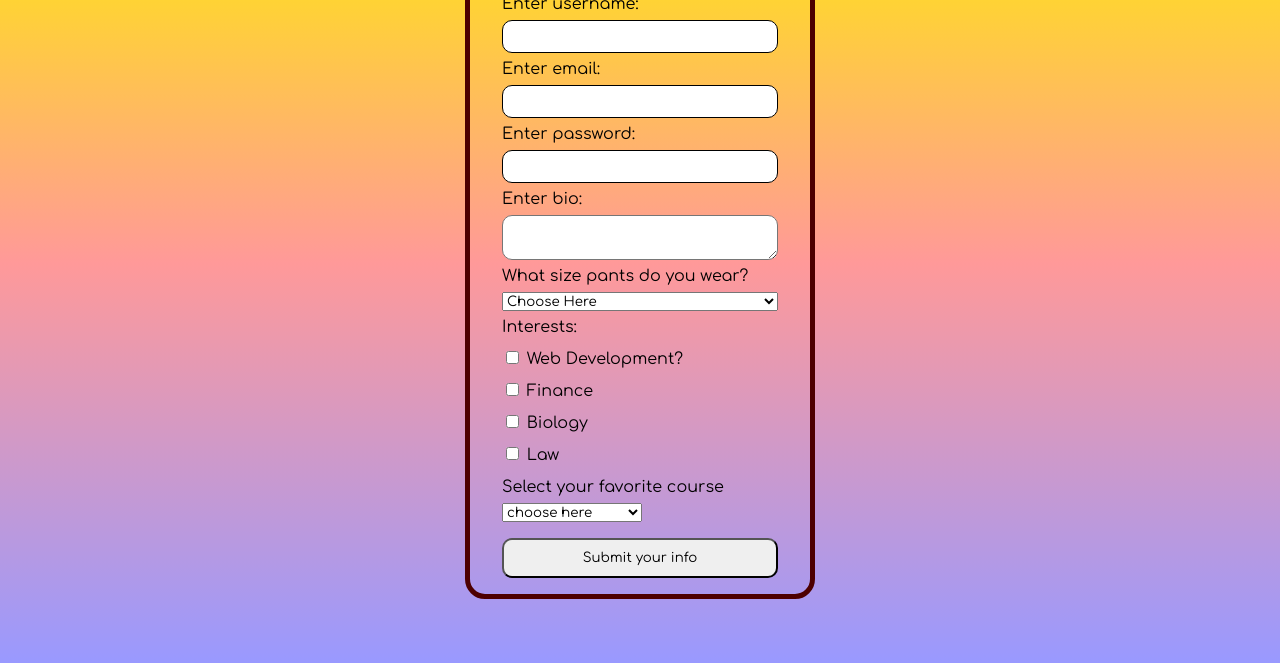
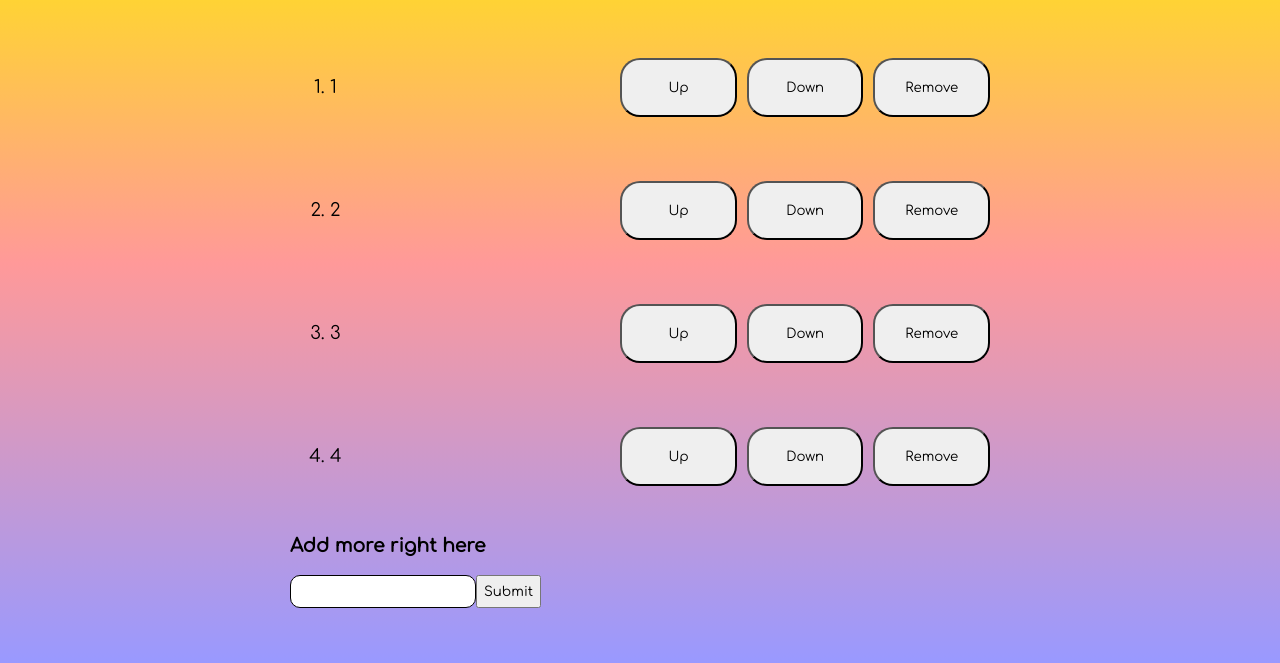
Before and after one commit to fosteeco/random-website-testing, a plain HTML site: page java-list.html in a window 1280 px wide. Shown: the part 137-800 px from the top of the page. Drawn offline with Linux system fonts and the light colour scheme.

Commit message:
Adding java-list project

```diff
--- a/java-list.html
+++ b/java-list.html
@@ -7,80 +7,24 @@
     <title>Java List Example</title>
     <link rel="stylesheet" href="style.css" />
     <!-- <script src="script.js" defer></script> -->
-    <script src="javaslist.js"></script>
+    <script src="javaslist.js" defer></script>
   </head>
   <body>
     <div class="wrapper">
-      <div class="form-content">
-        <h1>Simple Sign Up form</h1>
-        <form>
-          <label for="name">Enter username: </label>
-          <input type="text" id="name" name="user_name" />
-          <label for="email">Enter email:</label>
-          <input type="email" id="email" name="user_email" />
-          <label for="password">Enter password: </label>
-          <input type="password" id="password" name="user_password" />
-          <label for="bio">Enter bio:</label>
-          <textarea name="user_bio" id="bio"></textarea>
-          <label for="pantsize">What size pants do you wear?</label>
-          <select name="user_pantsize" id="pantsize">
-            <option value="" selected disabled hidden>Choose Here</option>
-            <option value="small">Small</option>
-            <option value="medium">Medium</option>
-            <option value="large">Large</option>
-          </select>
-          <label>Interests:</label>
-          <div class="checkbox-wrapper">
-            <input
-              type="checkbox"
-              id="in_web"
-              value="interest_web"
-              name="user_interest"
-            />
-            <label for="in_web">Web Development?</label><br />
-            <input
-              type="checkbox"
-              id="in_finance"
-              value="interest_finance"
-              name="user_interest"
-            />
-            <label for="in_finance">Finance</label><br />
-            <input
-              type="checkbox"
-              id="in_biology"
-              value="interest_biology"
-              name="user_interest"
-            />
-            <label for="in_biology">Biology</label><br />
-            <input
-              type="checkbox"
-              id="in_law"
-              value="interest_law"
-              name="user_interest"
-            />
-            <label for="in_law">Law</label><br />
-            <label for="courses">Select your favorite course</label>
-            <select name="user_courses" id="courses">
-              <option value="" selected disabled hidden>choose here</option>
-              <optgroup label="Math">
-                <option value="linear-algebra">Linear Algebra</option>
-                <option value="discrete-math">Discrete Math</option>
-                <option value="calculus-1">Calculus 1</option>
-              </optgroup>
-              <optgroup label="English/Writing">
-                <option value="english-101">English 101</option>
-                <option value="english-102">English 102</option>
-                <option value="english-103">English 103</option>
-              </optgroup>
-              <optgroup label="Science">
-                <option value="physics-101">Physics 101</option>
-                <option value="chemistry-101">Chemistry 101</option>
-                <option value="biology-101">Biology 101</option>
-              </optgroup>
-            </select>
-          </div>
-          <button type="submit">Submit your info</button>
-        </form>
+      <h1>Recreating List from Treehouse</h1>
+      <h2>Rank your favorite fruits</h2>
+      <div class="fruit-content-wrap">
+        <ol class="fruit-list">
+          <li><span class="fruit-span"> 1</span></li>
+          <li><span class="fruit-span"> 2</span></li>
+          <li><span class="fruit-span"> 3</span></li>
+          <li><span class="fruit-span"> 4</span></li>
+        </ol>
+        <h3>Add more right here</h3>
+        <div class="input-wrapper">
+          <input type="text" />
+          <button type="submit" id="add-fruit">Submit</button>
+        </div>
       </div>
     </div>
   </body>
--- a/javaslist.js
+++ b/javaslist.js
@@ -0,0 +1,87 @@
+const fruitList = document.querySelector("ol.fruit-list");
+// Add buttons to li items
+
+const createLi = (fruitName) => {
+  let fullSpan = document.createElement("span");
+  fullSpan.classList.add("li-content-wrap");
+  let span = document.createElement("span");
+  span.classList.add("fruit-span");
+  let newLi = document.createElement("li");
+  let upButton = document.createElement("button");
+  upButton.innerText = "Up";
+  upButton.classList.add("up");
+  let downButton = document.createElement("button");
+  downButton.classList.add("down");
+  downButton.innerText = "Down";
+  let removeButton = document.createElement("button");
+  removeButton.classList.add("remove");
+  removeButton.innerText = "Remove";
+
+  span.innerText = fruitName;
+
+  fullSpan.appendChild(span);
+  fullSpan.appendChild(upButton);
+  fullSpan.appendChild(downButton);
+  fullSpan.appendChild(removeButton);
+
+  newLi.appendChild(fullSpan);
+  return newLi;
+};
+
+const fruits = fruitList.children;
+function initLi() {
+  let li_list = [];
+  // create new LIs
+  for (let i = 0; i < fruits.length; i++) {
+    console.log("looped-1");
+    const li = fruits[i];
+    let ul = li.parentNode;
+    let fruitName = li.innerText;
+    let newLi = createLi(fruitName);
+    li_list.push(newLi);
+  }
+  // remove Lis
+  let myOl = document.querySelector("ol.fruit-list");
+  console.log(myOl);
+  myOl.innerHTML = "";
+  li_list.forEach((fruitLi) => {
+    myOl.appendChild(fruitLi);
+  });
+}
+initLi();
+const submitBtn = document.querySelector("#add-fruit");
+submitBtn.addEventListener("click", (e) => {
+  let fruit = submitBtn.previousElementSibling.value;
+  let newLi = createLi(fruit);
+  fruitList.appendChild(newLi);
+});
+
+fruitList.addEventListener("click", (e) => {
+  //   console.log(e);
+  let tagName = e.target.tagName;
+  if (tagName == "BUTTON") {
+    let btnClasses = e.target.classList;
+    if (btnClasses.contains("remove")) {
+      console.log("contains remove");
+      let li = e.target.parentNode.parentNode;
+      let ul = li.parentNode;
+      ul.removeChild(li);
+    } else if (btnClasses.contains("down")) {
+      let li = e.target.parentNode.parentNode;
+      let ul = li.parentNode;
+      let nextLi = li.nextElementSibling;
+      console.log(nextLi);
+      if (nextLi) {
+        ul.insertBefore(nextLi, li);
+      }
+    } else if (btnClasses.contains("up")) {
+      let li = e.target.parentNode.parentNode;
+      let ul = li.parentNode;
+      let prevLi = li.previousElementSibling;
+      console.log(prevLi);
+      if (prevLi) {
+        ul.insertBefore(li, prevLi);
+      }
+    }
+  }
+});
--- a/style.css
+++ b/style.css
@@ -33,11 +33,11 @@ input {
   border-radius: 10px;
 }
 input:focus,
-.form-content button:focus,
 input:hover,
-.form-content button:hover,
 textarea:hover,
-textarea:focus {
+textarea:focus,
+button:hover,
+button:focus {
   box-shadow: 0 0 10px #000;
   outline: none;
 }
@@ -69,3 +69,41 @@ textarea {
   border-radius: 10px;
   padding: 0.4rem;
 }
+
+/* Java-List Style modifications  */
+.input-wrapper {
+  display: flex;
+  width: 100%;
+}
+.fruit-content-wrap {
+  width: 700px;
+}
+.fruit-list {
+  display: flex;
+  flex-direction: column;
+  text-align: left;
+  font-size: 18px;
+}
+.fruit-list li {
+  margin: 2rem 0 2rem 0;
+}
+.fruit-span {
+  display: inline-block;
+}
+.li-content-wrap {
+  display: flex;
+  align-items: center;
+}
+.li-content-wrap button {
+  flex: 1;
+  padding: 20px;
+  border-radius: 20px;
+  /* transform: translateY(-25%); */
+}
+.li-content-wrap button.down {
+  margin-right: 10px;
+  margin-left: 10px;
+}
+.li-content-wrap .fruit-span {
+  flex: 4;
+}
```
